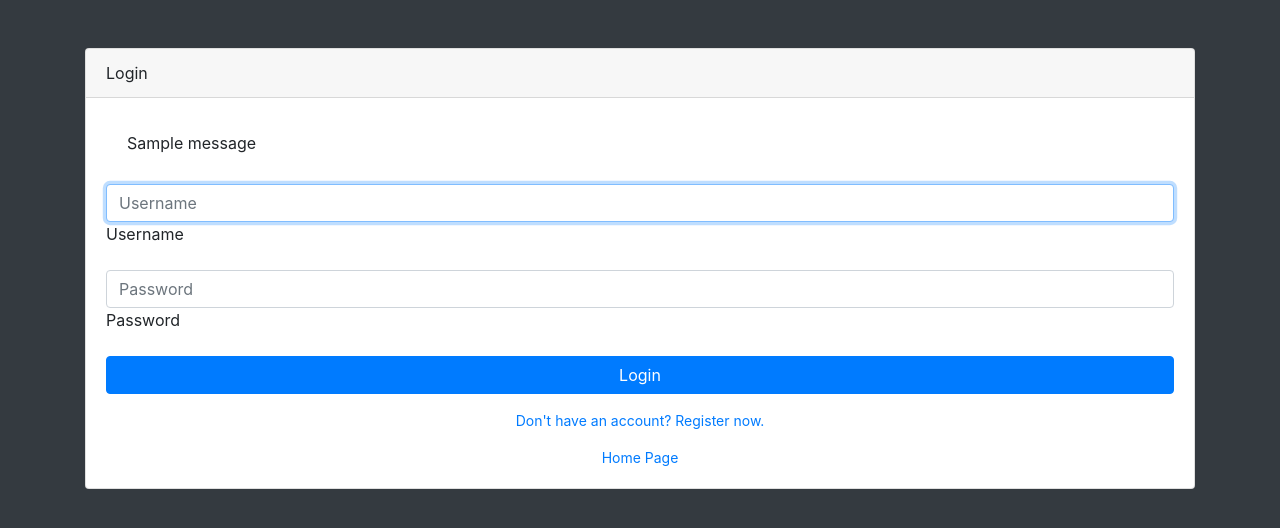
After one commit to LamAnLeTran/vdt, a Flask app: page /login in a window 1280 px wide. The commit adds this page. Shown: the top 528 px of the page. Run offline with Flask 2, Linux system fonts and the light colour scheme; one stand-in notice (Sample message) is shown; parts of the project's set-up code (start-up, migrations or seed data) failed here and were passed over; some libraries are stand-ins or nearby versions.

Commit message:
user+ blockchain db
login logout, session, test blockchain

```diff
--- a/app.py
+++ b/app.py
@@ -3,9 +3,11 @@
 from flask import Flask,render_template, flash, redirect, url_for, session, request, logging
 from passlib.hash import sha256_crypt
 from flask_mysqldb import MySQL
+from functools import wraps
 
 from sqlhelpers import *
 from forms import *
+
 # from password import _mysql_password
 
 app = Flask(__name__)
@@ -18,19 +20,92 @@ app.config['MYSQL_CURSORCLASS'] = 'DictCursor'
 
 mysql = MySQL(app)
 
+def is_logged_in(f):
+    @wraps(f)
+    def wrap(*args, **kwargs):
+        if 'logged_in' in session:
+            return f(*args,**kwargs)
+        else:
+            flash("unauthorize. Please login", "danger")
+            return redirect(url_for('login'))
+    return wrap
+
+
+def log_in_user(username):
+    users = Table("user", "name", "email", "username", "password")
+    user = users.getone("username",username)
+
+    session['logged_in']=True
+    session['username']=username
+    session['name']=user.get('name')
+    session['email']=user.get('email')
+
+
+
 @app.route("/register", methods = ['GET','POST'])
 def register():
     form = RegisterForm(request.form)
     users = Table("user", "name", "email", "username", "password")
+
     if request.method == 'POST' and form.validate():
-        return render_template('register.html', form = form)
+        username = form.username.data
+        email = form.email.data
+        name = form.name.data
+
+        if isnewuser(username):
+            password = sha256_crypt.encrypt(form.password.data)
+            users.insert(name,email,username,password)
+            log_in_user(username)
+            return redirect(url_for('dashboard'))
+        else:
+            flash('User already exist','danger')
+            return redirect(url_for('register'))
     return render_template('register.html', form = form)
+
+
+@app.route("/login", methods = ['GET','POST'])
+def login():
+
+    if request.method == 'POST':
+        username = request.form['username']
+        candidate = request.form['password']
+        users = Table("user", "name", "email", "username", "password")
+        user = users.getone("username",username)
+        accPass = user.get('password')
+
+        if accPass is None:
+            flash('Username is not found','danger')
+            return redirect(url_for('login'))
+        else:
+            if sha256_crypt.verify(candidate,accPass):
+                log_in_user(username)
+                flash('You are now log in','success')
+                return redirect(url_for('dashboard'))
+            else:
+                flash('Password invalid','danger')
+                return redirect(url_for('login'))
+
+    return render_template('login.html')
+
+@app.route("/logout")
+@is_logged_in
+def logout():
+    session.clear()
+    flash('log out success','success')
+    return redirect(url_for('login'))
+
+@app.route("/dashboard")
+@is_logged_in
+def dashboard():
+    return render_template('dashboard.html', session = session)
+
 
 @app.route("/")
 def index():
     # users = Table("user", "name", "email", "username", "password")
     # users.insert("An1", "ghostkey.war@gmail.com", "red2374", "hash")
     # users.drop()
+    test_blockchain()
     return render_template('index.html')
 
 if __name__ == '__main__':
--- /dev/null
+++ b/templates/dashboard.html
@@ -0,0 +1,3 @@
+<h1>Dashboard</h1>
+
+<h1>welcome {{ session.get('name') }}</h1>
--- /dev/null
+++ b/templates/includes/_messages.html
@@ -0,0 +1,15 @@
+{% with messages = get_flashed_messages(with_categories=true) %}
+    {% if messages %}
+        {% for category, message in messages %}
+            <div class="alert alert={{ category }}">{{message}}</div>
+        {% endfor %}
+    {% endif %}
+{% endwith %}
+
+{% if error %}
+    <div class="alert alert-danger">{{error}}</div>
+{% endif %}
+
+{% if msg %}
+    <div class="alert alert-success">{{msg}}</div>
+{% endif %}
--- /dev/null
+++ b/templates/login.html
@@ -0,0 +1,62 @@
+<!DOCTYPE html>
+<!--ADAPTED FROM TEMPLATE at https://getbootstrap.com/docs/4.0/components/card/-->
+
+<html lang="en">
+
+  <head>
+
+    <meta charset="utf-8">
+    <meta http-equiv="X-UA-Compatible" content="IE=edge">
+    <meta name="viewport" content="width=device-width, initial-scale=1, shrink-to-fit=no">
+    <meta name="description" content="">
+    <meta name="author" content="">
+
+    <title>Shockwave - Login</title>
+    <link rel="shortcut icon" href="{{ url_for('static', filename = 'images/favicon.ico') }}">
+
+    <link href="{{url_for('static',filename='vendor/bootstrap/css/bootstrap.min.css')}}" rel="stylesheet">
+    <link href="{{url_for('static',filename='vendor/fontawesome-free/css/all.min.css')}}" rel="stylesheet" type="text/css">
+    <link href="{{url_for('static',filename='css/sb-admin.css')}}" rel="stylesheet">
+
+  </head>
+
+  <body class="bg-dark">
+
+    <div class="container">
+      <div class="card card-login mx-auto mt-5">
+        <div class="card-header">Login</div>
+        <div class="card-body">
+
+          {% include 'includes/_messages.html' %}
+          <form action="" method="POST">
+            <div class="form-group">
+              <div class="form-label-group">
+                <input type="text" id="inputUsername" name="username" class="form-control" placeholder="Username" required="required" autofocus="autofocus" value={{request.form.username}}>
+                <label for="inputUsername">Username</label>
+              </div>
+            </div>
+            <div class="form-group">
+              <div class="form-label-group">
+                <input type="password" id="inputPassword" name="password" class="form-control" placeholder="Password" required="required" autofocus="autofocus" value={{request.form.password}}>
+                <label for="inputPassword">Password</label>
+              </div>
+            </div>
+            <button type="submit" class="btn btn-primary btn-block">Login</button>
+          </form>
+
+
+          <div class="text-center">
+            <a class="d-block small mt-3" href="register">Don't have an account? Register now.</a>
+            <a class="d-block small mt-3" href="/">Home Page</a>
+          </div>
+        </div>
+      </div>
+    </div>
+
+    <script src="{{url_for('static',filename='vendor/jquery/jquery.min.js')}}"></script>
+    <script src="{{url_for('static',filename='vendor/bootstrap/js/bootstrap.bundle.min.js')}}"></script>
+    <script src="{{url_for('static',filename='vendor/jquery-easing/jquery.easing.min.js')}}"></script>
+
+  </body>
+
+</html>
```
Also changed, not shown: blockchain.py (+6 -7 lines), sqlhelpers.py (+31 -1 lines), templates/includes/_formhelpers.html (added, +9 -0 lines), templates/register.html (+34 -9 lines).
